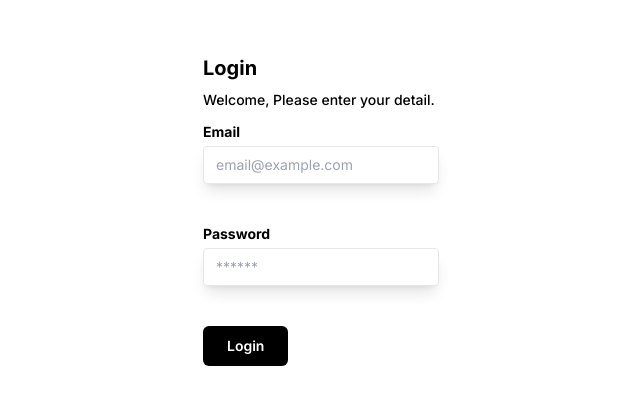
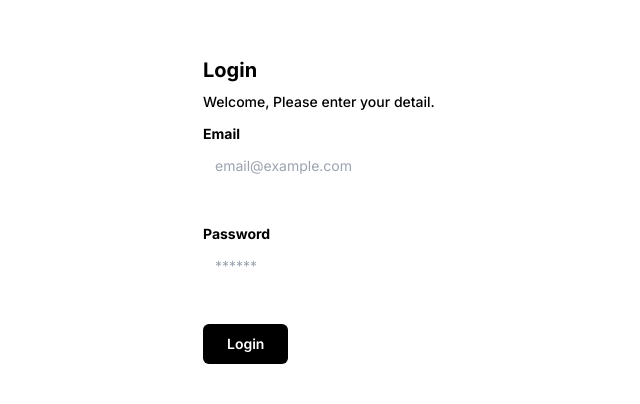
Before and after one commit to IqbalFebrianwar/Learn-Nextjs, a Next.js app: page / in a window 1280 px wide. Shown: the part 150-554 px from the top of the page, without its empty margins (277-917 px from the left). Built offline with nearby package versions, Linux system fonts and the light colour scheme.

Commit message:
Benerin Input Page

```diff
--- a/src/app/components/Elements/Input/Input.jsx
+++ b/src/app/components/Elements/Input/Input.jsx
@@ -4,7 +4,7 @@ const Input =(props)=>{
     return(
         <input
             type={type}
-            className="shadow-lg px-3 py-2 mb-5 text-sm text-black border rounded 2-full placeholder=opacity-50"
+            className="px-3 py-2 mb-5 text-sm text-black rounded 2-full placeholder=opacity-50"
             placeholder= {placeholder}
             name={name}
         />
```
